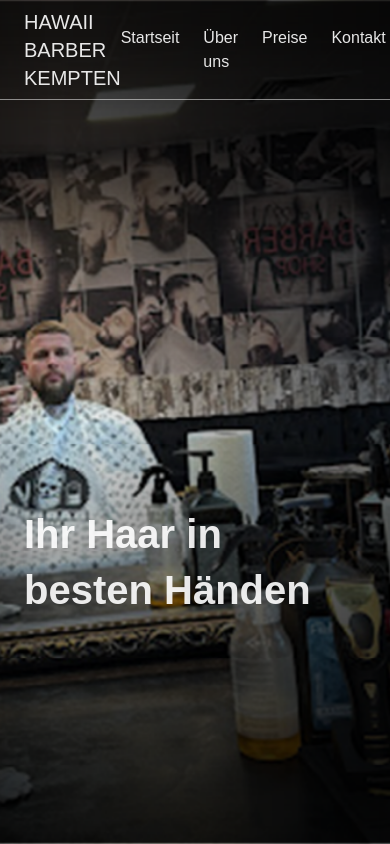
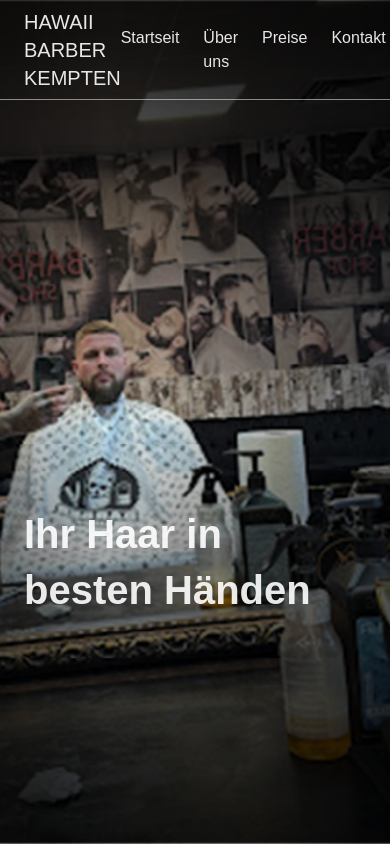
Before and after one commit to microbizmedia/hawaii-barbershop, a Next.js app: page / in a window 390 px wide. Shown: the top 844 px of the page. Built offline with nearby package versions, Linux system fonts and the light colour scheme.

Commit message:
pictures adjusted and price menu no gap

```diff
--- a/app/pages/hero.jsx
+++ b/app/pages/hero.jsx
@@ -4,7 +4,7 @@ const Hero = () => {
     return (
         <div
             id="hero-image"
-            className='relative min-h-screen w-full bg-cover bg-[center_right_-400px] md:bg-center'
+            className='relative min-h-screen w-full bg-cover bg-no-repeat bg-[center_right_-450px] md:bg-center'
             style={{ backgroundImage: "url('./images/Hero_02.png')" }} >
 
             {/* Gradient Overlay */}
--- a/app/pages/instagram.jsx
+++ b/app/pages/instagram.jsx
@@ -2,7 +2,7 @@ const Instagram = () => {
   const instagramMessage = `Jetzt auf Instagram entdecken`
   return (
     <div id="instagram"
-      className='relative h-[50vh] w-full  bg-cover bg-[center_right_-80px] md:bg-center'
+      className='relative h-[50vh] w-full  bg-cover bg-[center_right_-120px] md:bg-center'
       style={{
         // backgroundPosition: " -20px ", // Adjust offset
         backgroundImage: "url('./images/Hero_01.jpg')"
--- a/app/pages/priceMenu.jsx
+++ b/app/pages/priceMenu.jsx
@@ -13,9 +13,9 @@ const PriceMenu = () => {
         ];
     return (
      <div id="price-menu"
-     className='global-container relative py-24 w-full text-black  m-auto'>
+     className='global-container relative py-10 md:py-24 w-full text-black  m-auto'>
        <h2 className="text-center pb-10">HAWAII Barbershop Preise</h2>
-       <div className="grid grid-cols-1 sm:grid-cols-2 lg:grid-cols-2 gap-6">
+       <div className="grid grid-cols-1 sm:grid-cols-2 lg:grid-cols-2 md:gap-6">
         {services.map((service, index) => (
           <div
             key={index}
```
